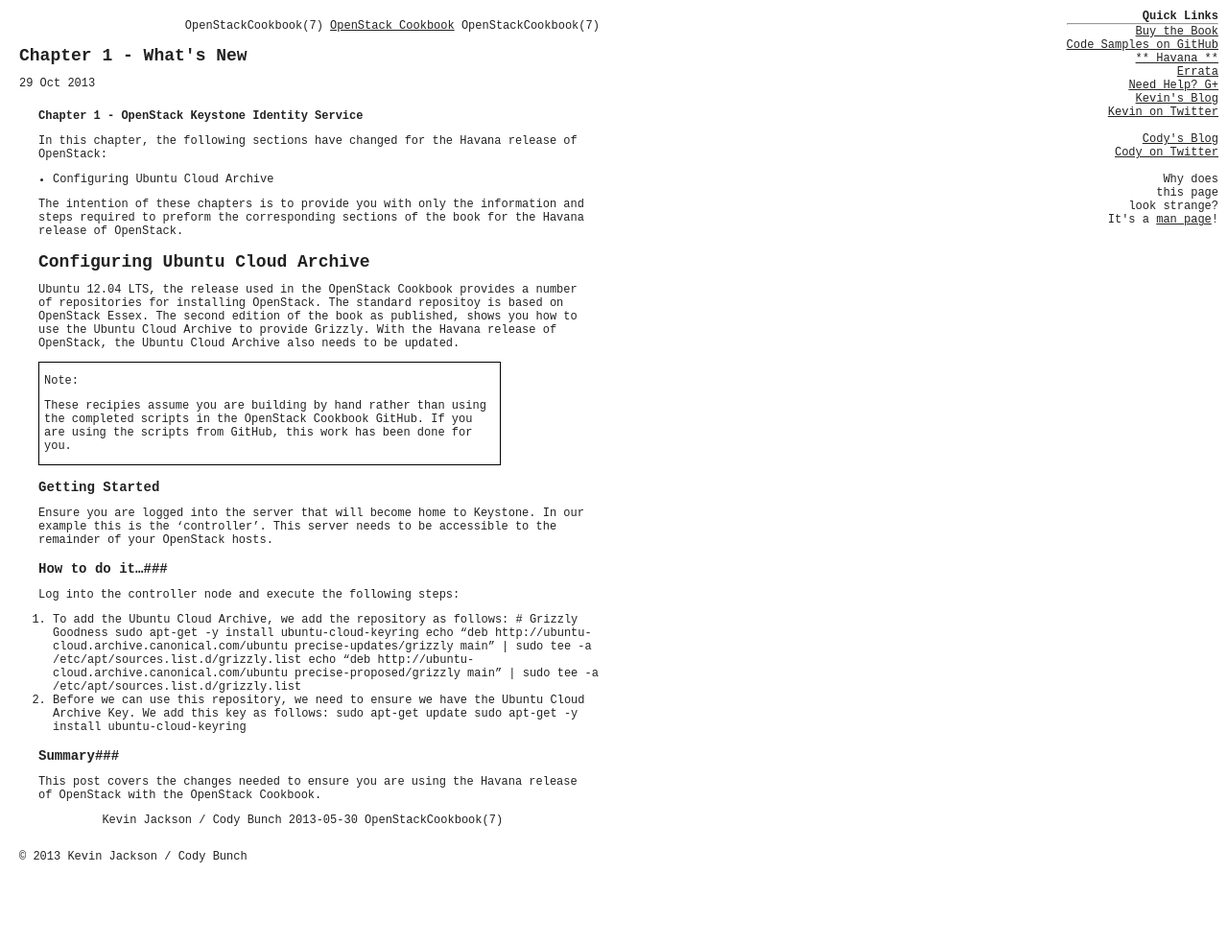
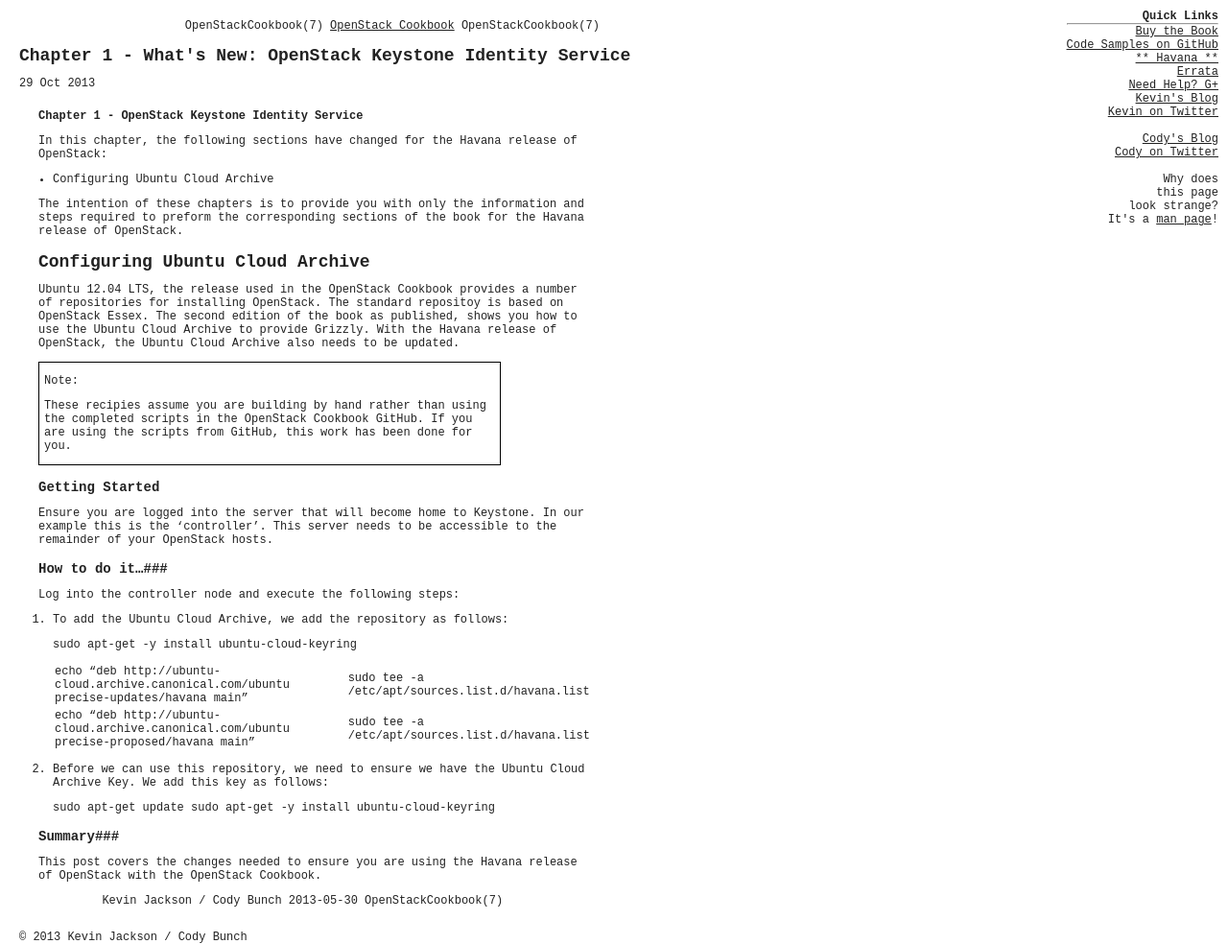
Before and after one commit to OpenStackCookbook/OpenStackCookbook.github.io, a Jekyll site: the page built from _posts/2013-10-29-Chapter-1---Whats-New.markdown, in a window 1280 px wide. Shown: the whole page at 96% size. Built offline with Jekyll 4.4.1, drawn with Linux system fonts in a browser that asks for light colours; Markdown is read by kramdown in place of the engine named in the settings; before the commit the page ends 920 px from its top, so only the background shows below that.

Commit message:
Chapter 2 && CSS changes

```diff
--- a/_posts/2013-10-29-Chapter-1---Whats-New.markdown
+++ b/_posts/2013-10-29-Chapter-1---Whats-New.markdown
@@ -1,6 +1,6 @@
 ---
 layout: post
-title: "Chapter 1 - What's New"
+title: "Chapter 1 - What's New: OpenStack Keystone Identity Service"
 date: 2013-10-29 10:13:00
 categories: havana
 ---
@@ -27,12 +27,17 @@ Ensure you are logged into the server that will become home to Keystone. In our
 
 ### How to do it...###
 Log into the controller node and execute the following steps:
+
 1. To add the Ubuntu Cloud Archive, we add the repository as follows:
-	# Grizzly Goodness
+
 	sudo apt-get -y install ubuntu-cloud-keyring
-	echo "deb http://ubuntu-cloud.archive.canonical.com/ubuntu precise-updates/grizzly main" | sudo tee -a /etc/apt/sources.list.d/grizzly.list
-	echo "deb  http://ubuntu-cloud.archive.canonical.com/ubuntu precise-proposed/grizzly main" | sudo tee -a /etc/apt/sources.list.d/grizzly.list
+
+	echo "deb http://ubuntu-cloud.archive.canonical.com/ubuntu precise-updates/havana main" | sudo tee -a /etc/apt/sources.list.d/havana.list
+
+	echo "deb  http://ubuntu-cloud.archive.canonical.com/ubuntu precise-proposed/havana main" | sudo tee -a /etc/apt/sources.list.d/havana.list
+
 2. Before we can use this repository, we need to ensure we have the Ubuntu Cloud Archive Key. We add this key as follows:
+
 	sudo apt-get update
 	sudo apt-get -y install ubuntu-cloud-keyring
 
--- a/css/main.css
+++ b/css/main.css
@@ -177,8 +177,7 @@ ul.posts span {
 }
 
 .post pre {
-  border: 1px solid #ddd;
-  background-color: #222222;
+  border: 1px;
   padding: 0 .4em;
   width: 575px;
 }
@@ -189,8 +188,8 @@ ul.posts span {
 }
 
 .post code {
-  border: 1px solid #ddd;
-  background-color: #222222;
+  border: 1px;
+  color: #222222;
   padding: 0 .2em;
   width: 575px;
 }
@@ -202,7 +201,7 @@ ul.posts span {
 
 /* terminal */
 .post pre.terminal {
-  border: 1px solid #000;
+  border: 1px;
   background-color: #222222;
   color: #FFF;
   width: 575px;
```
Also changed, not shown: _posts/2013-10-29-Chapter-2---Whats-New.markdown (added, +37 -0 lines).
